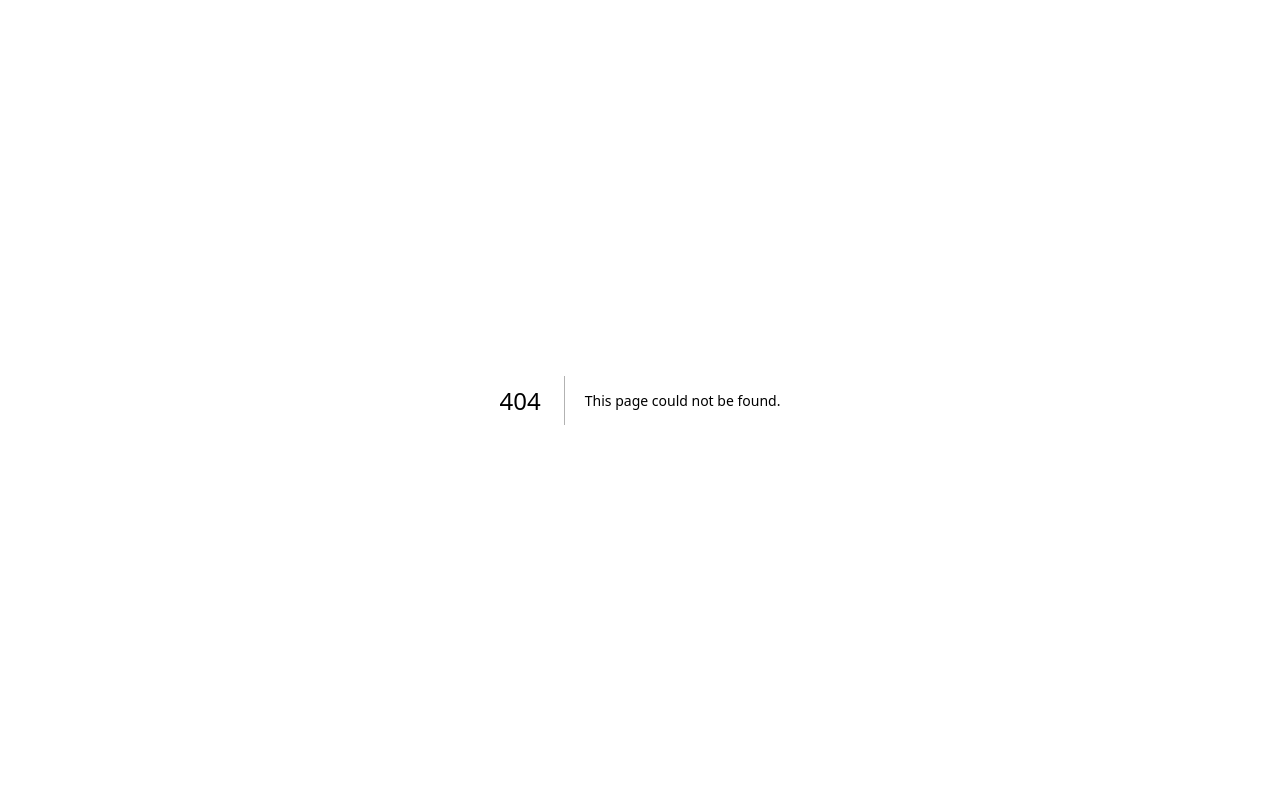
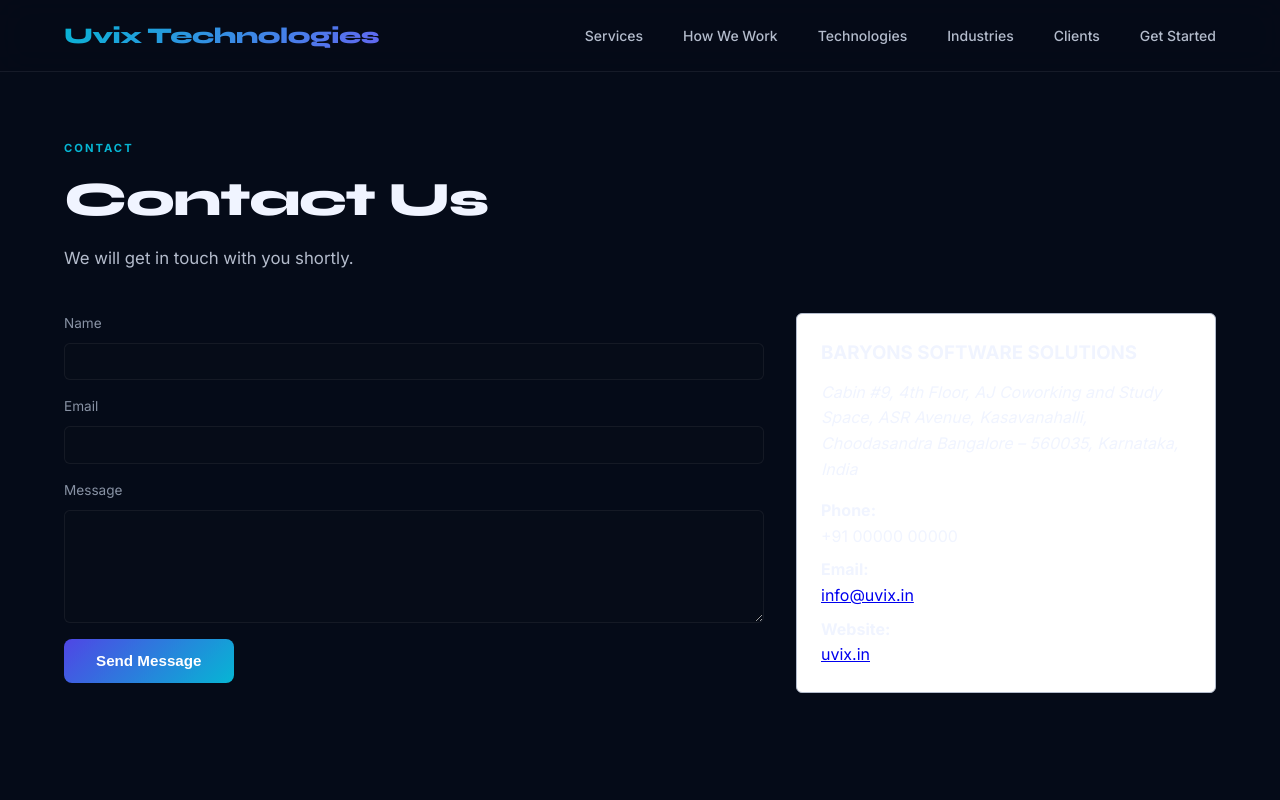
Before and after one commit to nitishbhardwajid-beep/Uvix, a Next.js app: page /contact/custom in a window 1280 px wide. Before the commit this address had no page. Shown: the top 800 px of the page. Built offline with nearby package versions, Linux system fonts and the light colour scheme.

Commit message:
Add standalone contact page at /contact/custom with provided Bangalore address

```diff
--- /dev/null
+++ b/app/contact/custom/page.js
@@ -0,0 +1,37 @@
+import SiteLayout from '../../components/SiteLayout';
+import PageSection from '../../components/PageSection';
+import ContactForm from '../../components/ContactForm';
+import { contactDetails } from '../../shared/content';
+
+export default function CustomContactPage() {
+  return (
+    <SiteLayout>
+      <PageSection
+        eyebrow="Contact"
+        title="Contact Us"
+        intro="We will get in touch with you shortly."
+      >
+        <div className="contact-layout" style={{ display: 'grid', gridTemplateColumns: '1fr 420px', gap: '2rem', alignItems: 'start' }}>
+          <div>
+            <ContactForm />
+          </div>
+
+          <aside>
+            <div style={{ padding: '1.5rem', border: '1px solid var(--slate-l)', borderRadius: 6, background: '#fff' }}>
+              <h3>BARYONS SOFTWARE SOLUTIONS</h3>
+              <address style={{ whiteSpace: 'pre-line', marginTop: '0.75rem' }}>
+                Cabin #9, 4th Floor, AJ Coworking and Study Space,
+                ASR Avenue, Kasavanahalli, Choodasandra
+                Bangalore – 560035, Karnataka, India
+              </address>
+
+              <p style={{ marginTop: '1rem' }}><strong>Phone:</strong><br />{contactDetails.phone}</p>
+              <p style={{ marginTop: '0.5rem' }}><strong>Email:</strong><br /><a href={`mailto:${contactDetails.email}`}>{contactDetails.email}</a></p>
+              <p style={{ marginTop: '0.5rem' }}><strong>Website:</strong><br /><a href="https://uvix.in">uvix.in</a></p>
+            </div>
+          </aside>
+        </div>
+      </PageSection>
+    </SiteLayout>
+  );
+}
```
